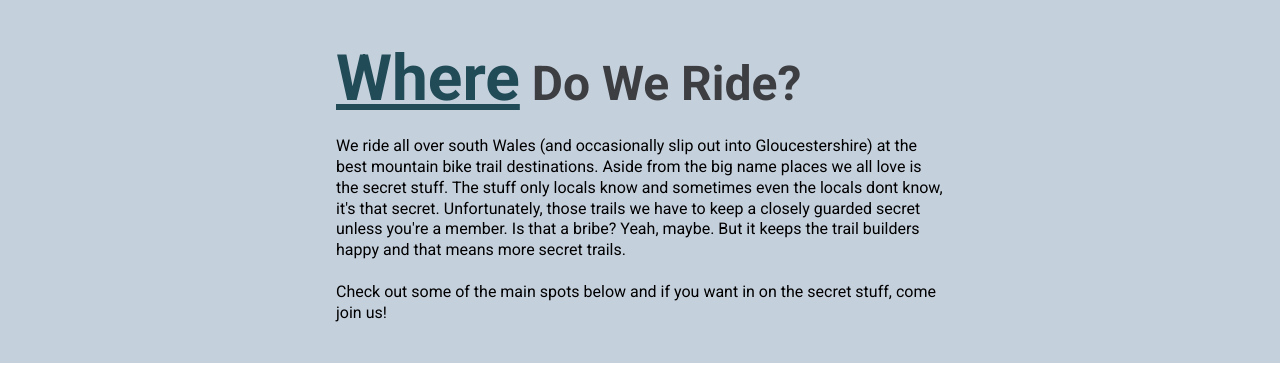
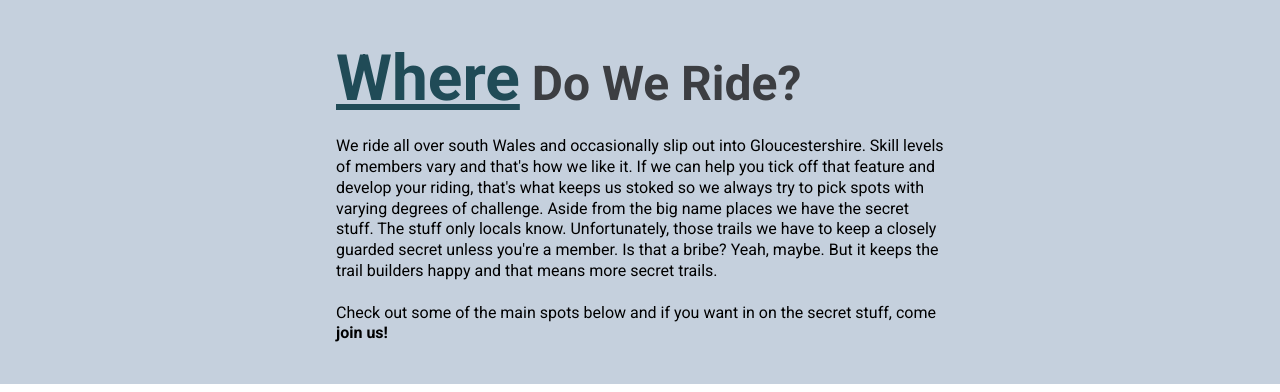
Before and after one commit to GitHubWestie/Milestone-Project-One, a plain HTML site: page locations.html in a window 1280 px wide. Shown: the part 803-1195 px from the top of the page. Drawn offline with nearby package versions, Linux system fonts and the light colour scheme; grey boxes are pictures that could not be loaded.

Commit message:
Updated page intro text

```diff
--- a/locations.html
+++ b/locations.html
@@ -49,10 +49,10 @@
     <article class="intro">
         <h2><span>Where</span> Do We Ride?</h2>
         <p>
-            We ride all over south Wales (and occasionally slip out into Gloucestershire) at the best mountain bike trail destinations. Aside from the big name places we all love is the secret stuff. The stuff only locals know and sometimes even the locals dont know, it's that secret. Unfortunately, those trails we have to keep a closely guarded secret unless you're a member. Is that a bribe? Yeah, maybe. But it keeps the trail builders happy and that means more secret trails.
+            We ride all over south Wales and occasionally slip out into Gloucestershire. Skill levels of members vary and that's how we like it. If we can help you tick off that feature and develop your riding, that's what keeps us stoked so we always try to pick spots with varying degrees of challenge. Aside from the big name places we have the secret stuff. The stuff only locals know. Unfortunately, those trails we have to keep a closely guarded secret unless you're a member. Is that a bribe? Yeah, maybe. But it keeps the trail builders happy and that means more secret trails.
             <br>
             <br>
-            Check out some of the main spots below and if you want in on the secret stuff, come join us!
+            Check out some of the main spots below and if you want in on the secret stuff, come <strong>join us!</strong>
         </p>
     </article>
 
```
